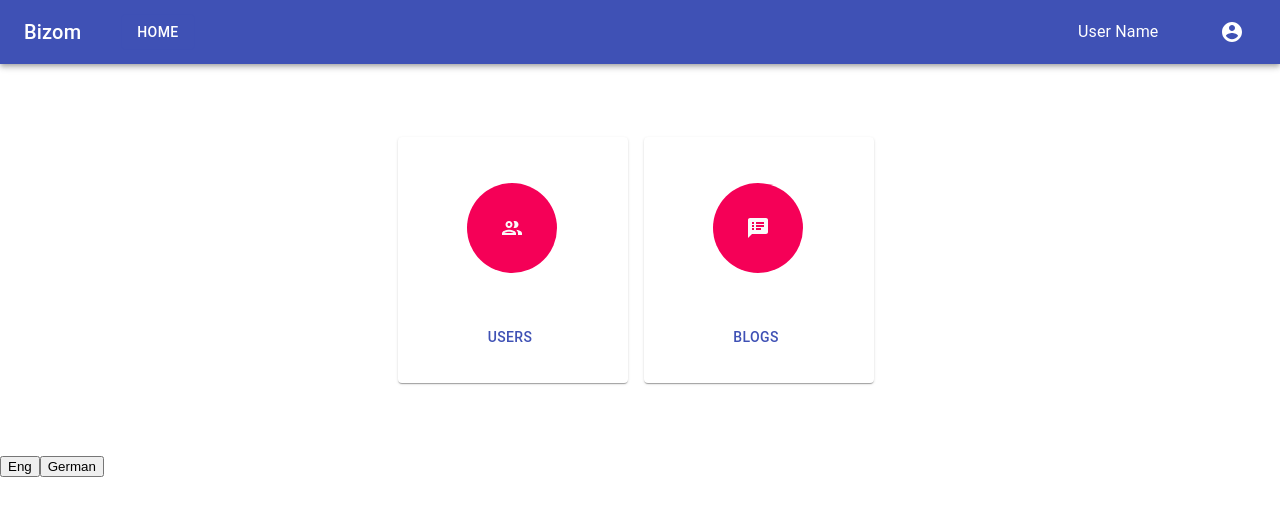
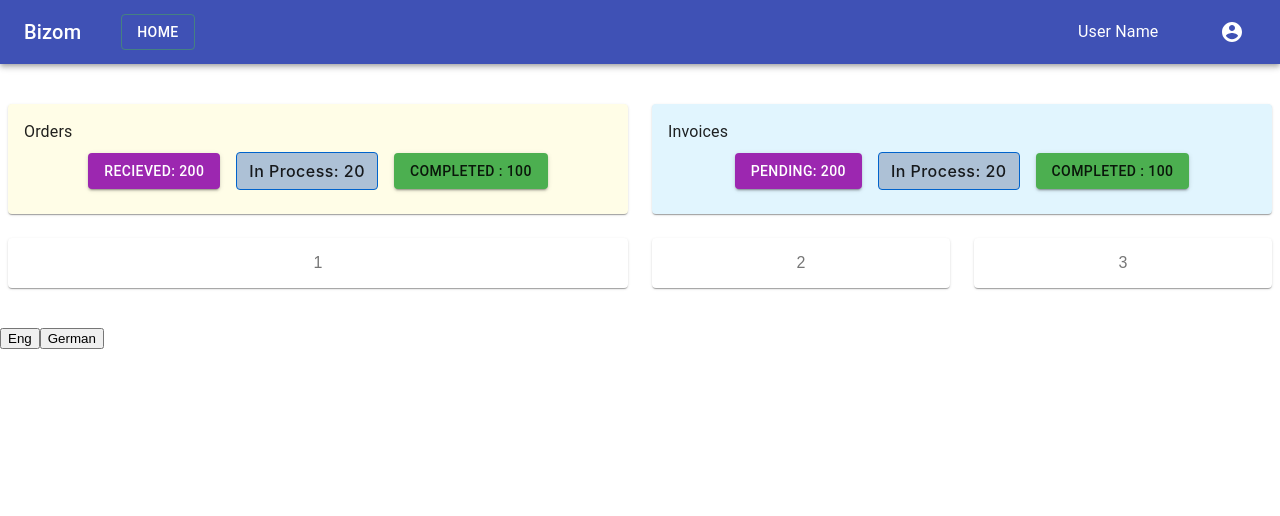
Before and after one commit to atulsh1983/language, a React (Create React App) app: page /home in a window 1280 px wide. Shown: the top 516 px of the page. Built offline with nearby package versions, Linux system fonts and the light colour scheme; sample sign-in values are in the browser's storage; the HTML template or start-up script is replaced by a standard one.

Commit message:
dashboard widget

```diff
--- /dev/null
+++ b/src/components/buttonUI/demo.js
@@ -0,0 +1,85 @@
+import React from 'react';
+import { createTheme, withStyles, makeStyles, ThemeProvider } from '@material-ui/core/styles';
+import Button from '@material-ui/core/Button';
+import { green, purple } from '@material-ui/core/colors';
+
+const BootstrapButton = withStyles({
+  root: {
+    boxShadow: 'none',
+    textTransform: 'none',
+    fontSize: 16,
+    padding: '6px 12px',
+    border: '1px solid',
+    lineHeight: 1.5,
+    backgroundColor: '#adc1d6',
+    borderColor: '#0063cc',
+    fontFamily: [
+      '-apple-system',
+      'BlinkMacSystemFont',
+      '"Segoe UI"',
+      'Roboto',
+      '"Helvetica Neue"',
+      'Arial',
+      'sans-serif',
+      '"Apple Color Emoji"',
+      '"Segoe UI Emoji"',
+      '"Segoe UI Symbol"',
+    ].join(','),
+    '&:hover': {
+      backgroundColor: '#ffe0b2',
+      borderColor: '#0062cc',
+      boxShadow: 'none',
+    },
+    '&:active': {
+      boxShadow: 'none',
+      backgroundColor: '#0062cc',
+      borderColor: '#005cbf',
+    },
+    '&:focus': {
+      boxShadow: '0 0 0 0.2rem rgba(0,123,255,.5)',
+    },
+  },
+})(Button);
+
+const ColorButton = withStyles((theme) => ({
+  root: {
+    color: theme.palette.getContrastText(purple[500]),
+    backgroundColor: purple[500],
+    '&:hover': {
+      backgroundColor: purple[700],
+    },
+  },
+}))(Button);
+
+const useStyles = makeStyles((theme) => ({
+  margin: {
+    margin: theme.spacing(1),
+  },
+}));
+
+const theme = createTheme({
+  palette: {
+    primary: green,
+  },
+});
+
+export default function CustomizedButtons(props) {
+  const classes = useStyles();
+
+  return (
+    <div>
+      <ColorButton variant="contained" color="primary" className={classes.margin}>
+            {props.labelone}: 200
+      </ColorButton>
+      <BootstrapButton variant="contained" color="primary" disableRipple className={classes.margin}>
+      {props.labeltwo}: 20
+      </BootstrapButton>
+      <ThemeProvider theme={theme}>
+        <Button variant="contained" color="primary" className={classes.margin}>
+        {props.labelthree} : 100
+        </Button>
+      </ThemeProvider>
+
+    </div>
+  );
+}
--- a/src/i18n.js
+++ b/src/i18n.js
@@ -44,6 +44,15 @@ const resources = {
         "UserName": "User Name",
         "name":"Bizom",
         "Logout":"Logout"
+      },
+      "homePage":{
+        "Orders":"Orders",
+        "Recieved":"Recieved",
+        "InProcess":"In Process",
+        "Completed":"Completed",
+        "Pending":"Pending",
+        "Invoices":"Invoices"
+
       }
 
 
@@ -64,6 +73,14 @@ const resources = {
         "UserName": "Nutzername",
         "name":"Bizom",
         "Logout":"Ausloggen"
+      },
+      "homePage":{
+        "Orders":"আদেশ",
+        "Recieved":"প্রাপ্ত",
+        "InProcess":"প্রক্রিয়াধীন",
+        "Completed":"সম্পন্ন",
+        "Pending":"বিচারাধীন",
+        "Invoices":"চালান"
       }
     }
   }
--- a/src/pages/HomePage.js
+++ b/src/pages/HomePage.js
@@ -1,70 +1,81 @@
 import React from 'react';
 import { makeStyles } from '@material-ui/core/styles';
 import Grid from '@material-ui/core/Grid';
-import Button from '@material-ui/core/Button';
-import { Box, Link, Avatar, Card } from '@material-ui/core/';
-import PeopleOutlineOutlinedIcon from '@material-ui/icons/PeopleOutlineOutlined';
-import SpeakerNotesIcon from '@material-ui/icons/SpeakerNotes';
+import Paper from '@material-ui/core/Paper';
+import Typography from '@material-ui/core/Typography';
+import Demo from "../components/buttonUI/demo";
+
 
 const useStyles = makeStyles((theme) => ({
   root: {
     flexGrow: 1,
-    height: 400,
-    alignItems: "center",
-    maxWidth: "100%"
+    margin: theme.spacing(5, 1)
   },
-  card: {
-    paddingTop: '20%',
-    justifyContent: 'center',
-    height: 200,
-    width: 230,
+  paper: {
+    padding: theme.spacing(2),
+    textAlign: 'center',
+    color: theme.palette.text.secondary,
   },
-  avatar: {
-    margin: '0 30% 20% 30%',
-    backgroundColor: theme.palette.secondary.main,
-    height: 90,
-    width: 90,
+  backy:{
+    backgroundColor:'#fffde7'
   },
+  backp:{
+    backgroundColor:'#e1f5fe'
+  }
 })
 );
 
-export default function HomePage() {
+export default function HomePage(props) {
+  const {t, i18n} = props
   const spacing = 2;
   const classes = useStyles();
 
   return (
-    <Grid container className={classes.root} spacing={1}>
-      <Grid item xs={12}>
-        <Grid container justifyContent="center" spacing={spacing} >
+    <div className={classes.root}>
+      <Grid container spacing={3}>
+        <Grid item xs={12} sm={6} >
+          <Paper className={`${classes.paper} ${classes.backy}`}>
+            <Typography align="left" color="textPrimary">{t('homePage.Orders')}</Typography>
+              <Demo
+                labelone={t('homePage.Recieved')}
+                valone={1000}
+                labeltwo={t('homePage.InProcess')}
+                valtwo={400}
+                labelthree={t('homePage.Completed')}
+                valthree={600}/>
+          </Paper>
+        </Grid>
+        <Grid item xs={12} sm={6}>
+          <Paper className={`${classes.paper} ${classes.backp}`}>
+            <Typography align="left" color="textPrimary">{t('homePage.Invoices')}</Typography>
+              <Demo
+                 labelone={t('homePage.Pending')}
+                 valone={100}
+                 labeltwo={t('homePage.InProcess')}
+                 valtwo={40}
+                 labelthree={t('homePage.Completed')}
+                 valthree={60}/>
+          </Paper>
+        </Grid>
 
-          <Grid item>
-            <Card className={classes.card}>
-              <Avatar className={classes.avatar}>
-                <PeopleOutlineOutlinedIcon />
-              </Avatar>
-              <Box component="span" m={10}>
-                <Button varient='outlined' color='primary'>
-                  <Link varient='outlined' color='primary' href='/users/'>
-                    Users
-                  </Link>
-                </Button>
-              </Box>
-            </Card>
+        <Grid item xs={12} sm={6} >
+        <Paper className={`${classes.paper}`}>
+        1
+        </Paper>
+          </Grid>
+          <Grid item xs={6} sm={3} >
+          <Paper className={`${classes.paper}`}>
+        2
+        </Paper>
+          </Grid>
+          <Grid item xs={6} sm={3} >
+          <Paper className={`${classes.paper}`}>
+       3
+        </Paper>
           </Grid>
 
-          <Grid item>
-            <Card className={classes.card}>
-              <Avatar className={classes.avatar}>
-                <SpeakerNotesIcon />
-              </Avatar>
-              <Box component="span" m={10}>
-                <Button><Link href='./blogs/'>Blogs</Link></Button>
-              </Box>
-            </Card>
-          </Grid>
 
-        </Grid>
       </Grid>
-    </Grid>
+    </div>
   );
 }
```
